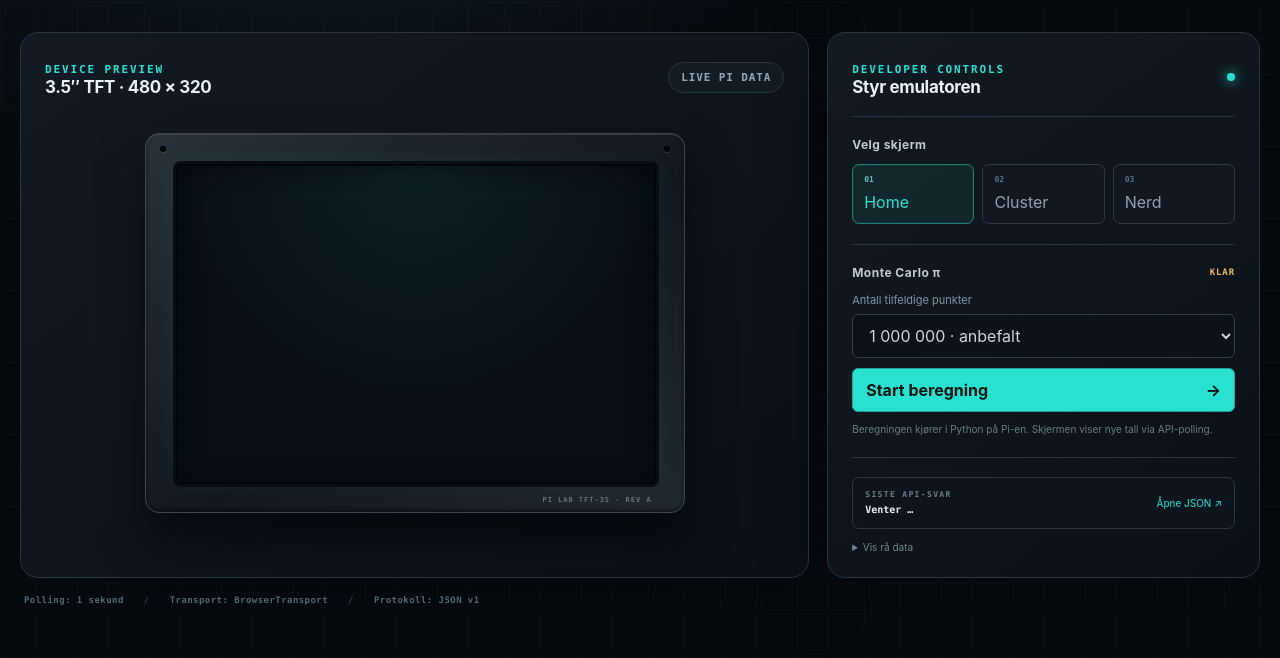
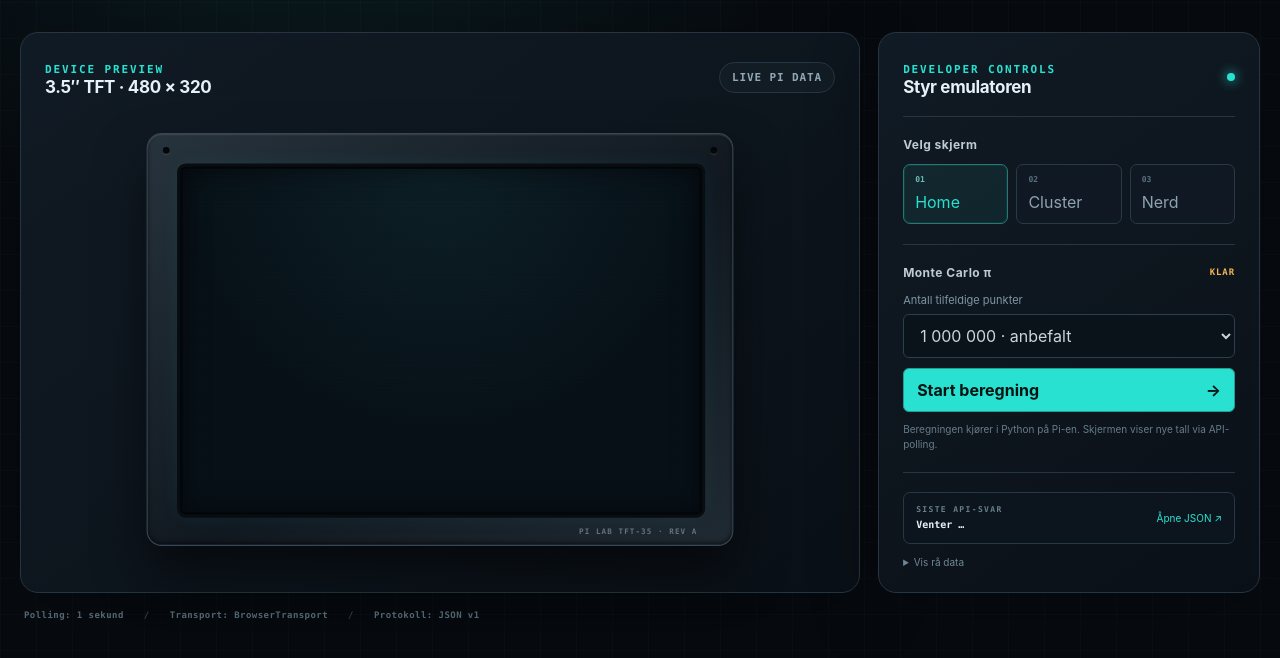
Before and after one commit to Geirgutt/Pi-display-lab, a Flask app: page / in a window 1280 px wide. Shown: the part 142-800 px from the top of the page. Run offline with Flask 3, Linux system fonts and the light colour scheme; data that the repository does not hold is empty.

Commit message:
Add responsive scaling and Pi update workflow

```diff
--- a/static/app.js
+++ b/static/app.js
@@ -4,6 +4,8 @@
 const POLL_INTERVAL_MS = 1000;
 const DEVICE_WIDTH = 540;
 const DEVICE_HEIGHT = 380;
+const MAX_DEVICE_SCALE = 2;
+const DEVICE_BOTTOM_RESERVE = 112;
 
 const ui = {
   screenContent: document.querySelector("#screen-content"),
@@ -239,16 +241,24 @@ ui.startDemo.addEventListener("click", async () => {
 
 function fitDevice() {
   const availableWidth = ui.deviceFit.clientWidth;
-  const scale = Math.min(1, availableWidth / DEVICE_WIDTH);
+  const deviceTop = ui.deviceFit.getBoundingClientRect().top;
+  const availableHeight = Math.max(
+    DEVICE_HEIGHT,
+    window.innerHeight - deviceTop - DEVICE_BOTTOM_RESERVE,
+  );
+  const scale = Math.min(
+    MAX_DEVICE_SCALE,
+    availableWidth / DEVICE_WIDTH,
+    availableHeight / DEVICE_HEIGHT,
+  );
   ui.deviceScale.style.transform = `scale(${scale})`;
   ui.deviceFit.style.height = `${DEVICE_HEIGHT * scale}px`;
 }
 
 if ("ResizeObserver" in window) {
   new ResizeObserver(fitDevice).observe(ui.deviceFit);
-} else {
-  window.addEventListener("resize", fitDevice);
 }
+window.addEventListener("resize", fitDevice);
 
 fitDevice();
 fetchState();
--- a/static/style.css
+++ b/static/style.css
@@ -52,7 +52,7 @@ summary:focus-visible {
 }
 
 .page-shell {
-  width: min(1240px, calc(100% - 40px));
+  width: min(2160px, calc(100% - 40px));
   margin: 0 auto;
   padding: 40px 0 24px;
 }
@@ -136,7 +136,7 @@ h1 {
 
 .workbench {
   display: grid;
-  grid-template-columns: minmax(0, 1.55fr) minmax(310px, 0.85fr);
+  grid-template-columns: minmax(0, 1.65fr) minmax(340px, 0.75fr);
   gap: 18px;
   margin-top: 32px;
 }
@@ -173,7 +173,6 @@ h1 {
 
 .device-fit {
   width: 100%;
-  max-width: 540px;
   height: 380px;
   margin: 36px auto 20px;
 }
@@ -181,7 +180,8 @@ h1 {
 .device-scale {
   width: 540px;
   height: 380px;
-  transform-origin: top left;
+  margin: 0 auto;
+  transform-origin: top center;
 }
 
 .device-shell {
@@ -836,6 +836,17 @@ h1 {
   }
 }
 
+@media (min-width: 1600px) {
+  .page-shell {
+    width: min(2160px, calc(100% - 64px));
+  }
+
+  .emulator-panel,
+  .controls-panel {
+    padding: 30px;
+  }
+}
+
 @media (max-width: 600px) {
   .page-shell {
     width: min(100% - 22px, 1240px);
```
Also changed, not shown: README.md, 3 other files.
